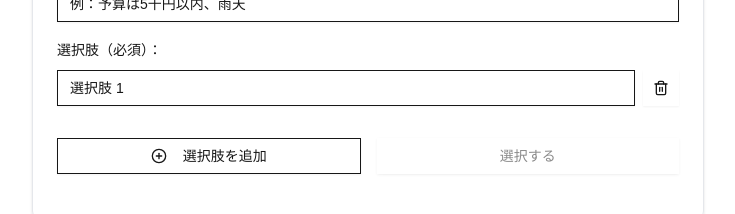
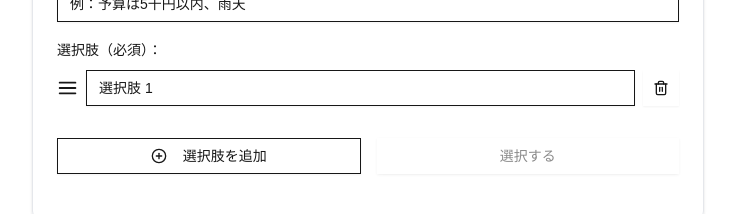
Before and after one commit to ogison/gemini-selection, a Next.js app in the folder my-nextjs-app/: page /home in a window 1280 px wide. Both pictures are taken after a click on the button "選択肢を追加". Shown: the part 407-621 px from the top of the page, without its empty margins (272-1007 px from the left). Built offline with nearby package versions, Linux system fonts and the light colour scheme.

Commit message:
Added: the function changing the order

```diff
--- a/my-nextjs-app/src/features/home/components/choices-row.tsx
+++ b/my-nextjs-app/src/features/home/components/choices-row.tsx
@@ -3,7 +3,7 @@ import { CSS } from '@dnd-kit/utilities';
 import { Item } from '../types';
 import { FormControl, FormField, FormItem, FormMessage } from '@/components/ui/form';
 import { Button } from '@/components/ui/button';
-import { Trash2 } from 'lucide-react';
+import { AlignJustify, Trash2 } from 'lucide-react';
 import { Input } from '@/components/ui/input';
 
 interface Props {
@@ -15,18 +15,17 @@ interface Props {
 
 const DraggableRow = (props: Props) => {
   const { item, id, index, remove } = props;
-  const { setNodeRef, attributes, listeners, transform, transition, isDragging } = useSortable({ id });
+  const { setNodeRef, attributes, listeners, transform, transition } = useSortable({ id });
 
   return (
     <div
       key={id}
       ref={setNodeRef}
-      {...attributes}
-      {...listeners}
       style={{
         transform: CSS.Transform.toString(transform),
         transition,
       }}
+      {...attributes}
     >
       <FormField
         name={`items.${index}.value`}
@@ -34,6 +33,7 @@ const DraggableRow = (props: Props) => {
           <FormItem>
             <FormControl>
               <div className="flex items-center space-x-2" key={item.id}>
+                <AlignJustify {...listeners} />
                 <Input
                   aria-label={`選択肢 ${index + 1}`}
                   className="grow"
```
